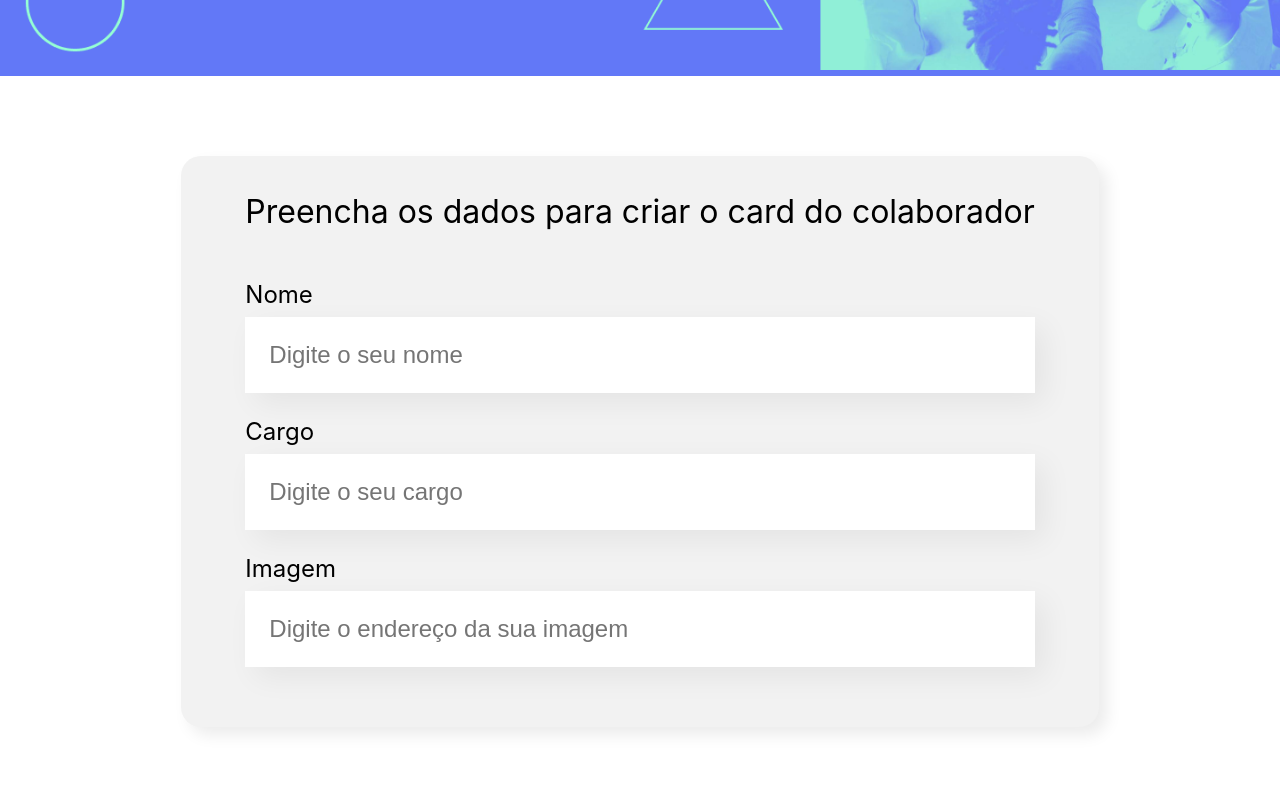
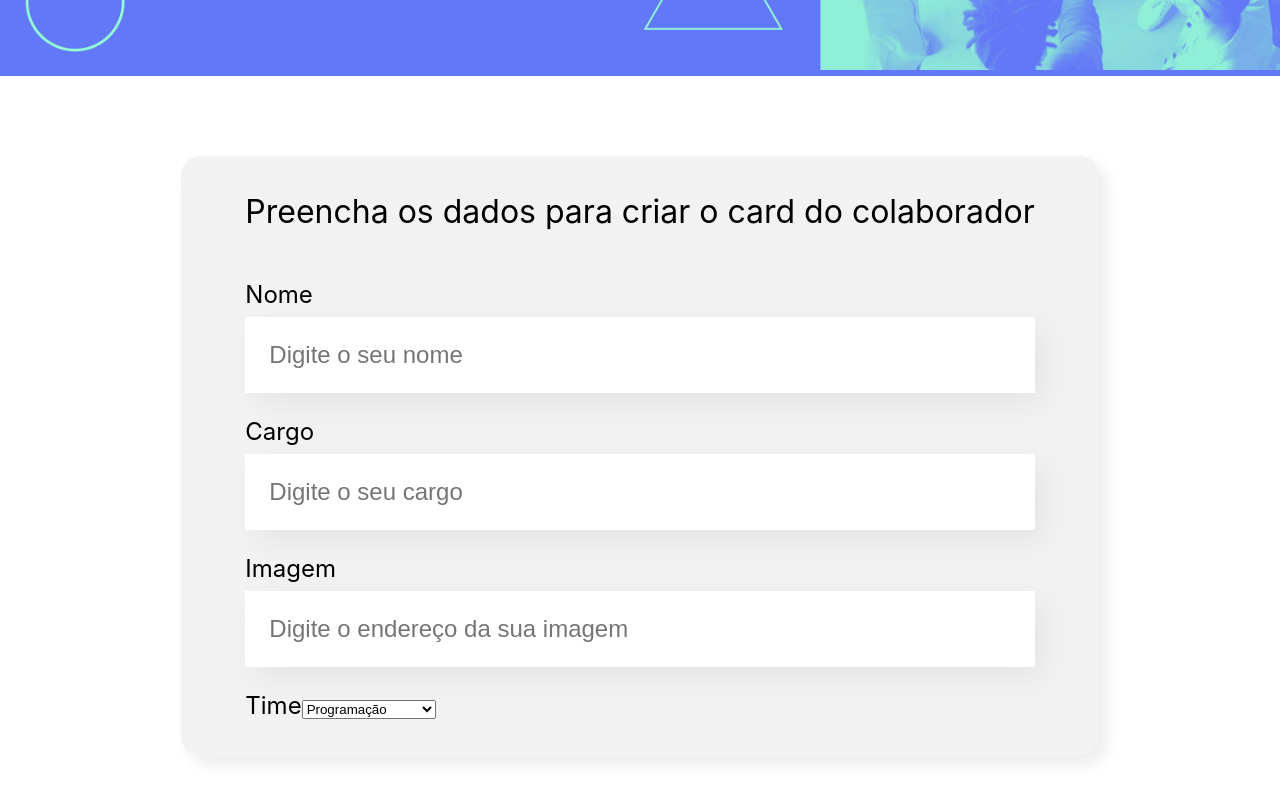
Before and after one commit to ednosmab/alura-organo, a React (Create React App) app: page / in a window 1280 px wide. Shown: the part 424-1224 px from the top of the page. Built offline with nearby package versions, Linux system fonts and the light colour scheme.

Commit message:
Correcting the 'for' property on the label to 'htmlFor' in React

```diff
--- a/src/componentes/CampoTexto/index.js
+++ b/src/componentes/CampoTexto/index.js
@@ -2,7 +2,7 @@ import "./CampoTexto.css";
 const CampoTexto = (props) => {
     return (
         <div className="campo-texto">
-            <label for={props.label}>{props.label}</label>
+            <label htmlFor={props.label}>{props.label}</label>
             <input
                 type="text"
                 id={props.label}
--- a/src/componentes/Formulario/index.js
+++ b/src/componentes/Formulario/index.js
@@ -1,7 +1,17 @@
 import CampoTexto from "../CampoTexto";
+import ListaSuspensa from "../ListaSuspensa";
 import "./Formulario.css";
 
 const Formuario = () => {
+    const times = [
+        "Programação",
+        "Front-end",
+        "Data Science",
+        "Devops",
+        "Ux e Design",
+        "Mobile",
+        "Inovação e Gestão",
+    ];
     return (
         <section className="formulario">
             <form>
@@ -18,6 +28,7 @@ const Formuario = () => {
                         label="imagem"
                         placeholder="Digite o endereço da sua imagem"
                     />
+                    <ListaSuspensa label="Time" itens={times} />
                 </fieldset>
             </form>
         </section>
--- /dev/null
+++ b/src/componentes/ListaSuspensa/index.js
@@ -0,0 +1,16 @@
+import "./ListaSuspensa.css";
+
+const ListaSuspensa = (props) => {
+    return (
+        <>
+            <label htmlFor="lista-suspensa">{props.label}</label>
+            <select id="lista-suspensa">
+                {props.itens.map((item) => (
+                    <option>{item}</option>
+                ))}
+            </select>
+        </>
+    );
+};
+
+export default ListaSuspensa;
```
Also changed, not shown: src/componentes/ListaSuspensa/ListaSuspensa.css (added).
